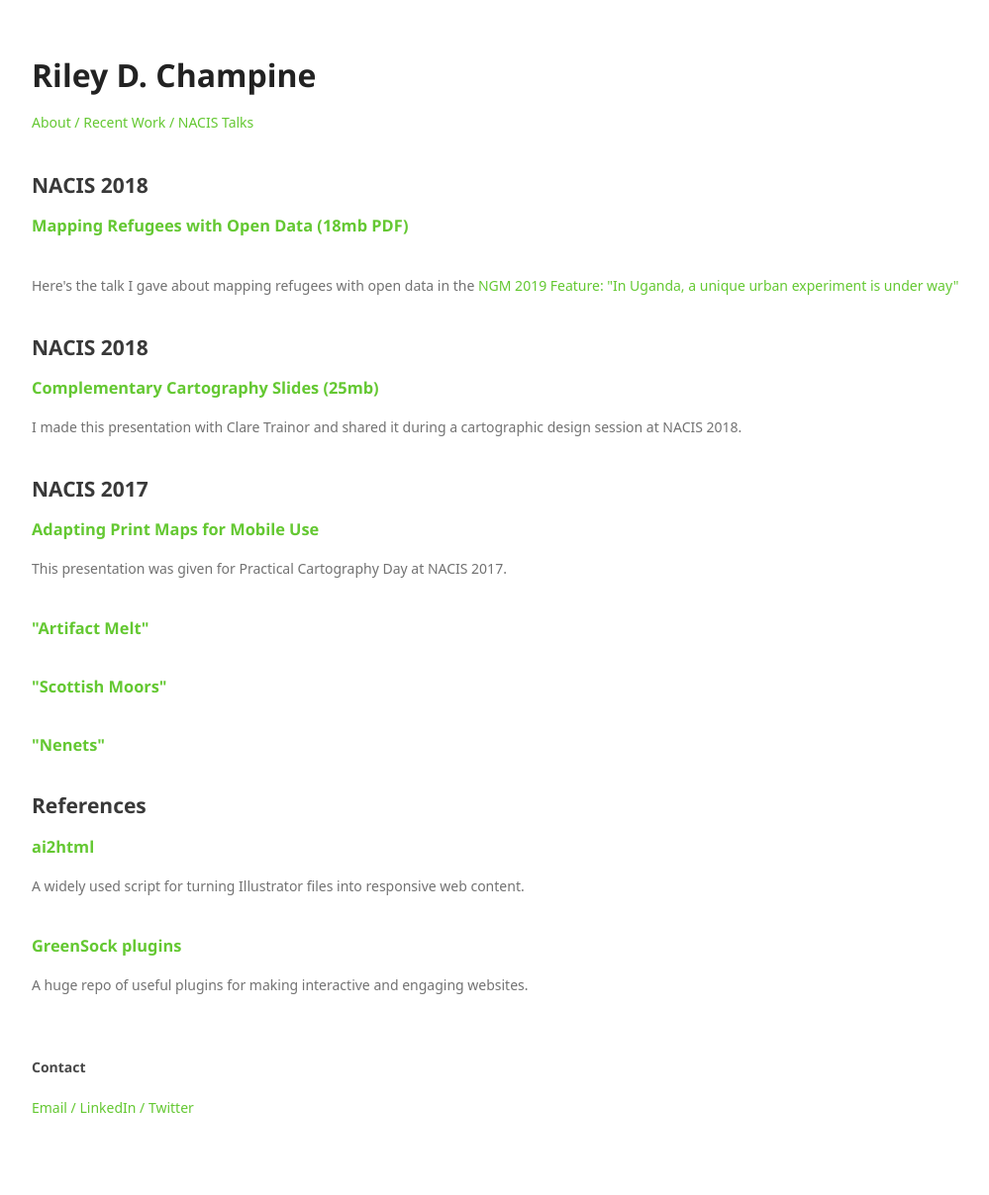
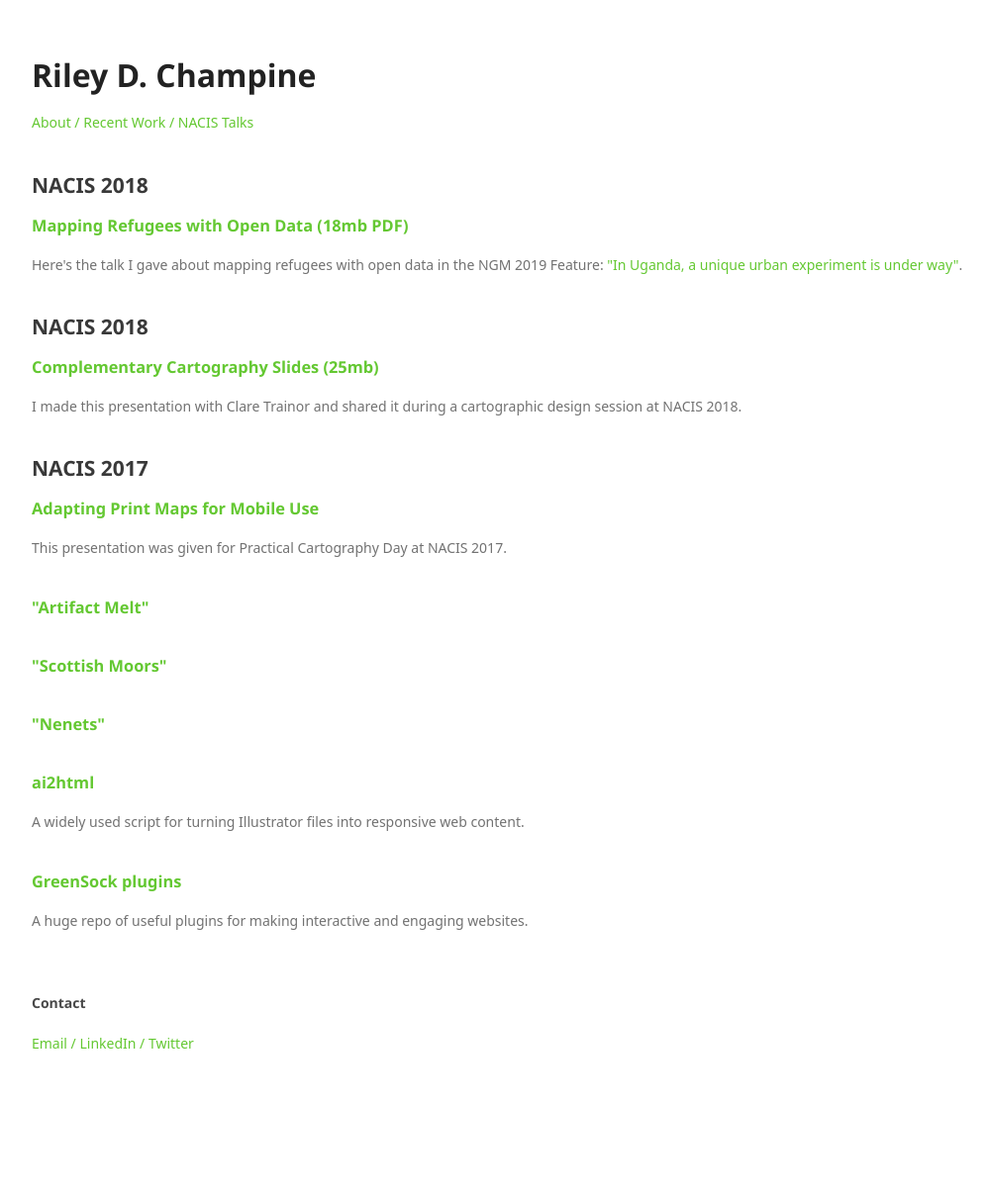
Before and after one commit to rileydchampine/rileydchampine.github.io, a Jekyll site: the page built from nacis.html, in a window 1280 px wide. Shown: the whole page at 99% size, without its empty margins (26-1025 px from the left). Built offline with Jekyll 4.4.1, drawn with Linux system fonts in a browser that asks for light colours; some web fonts are replaced; after the commit the page ends 1143 px from its top, so only the background shows below that.

Commit message:
Update nacis.html

```diff
--- a/nacis.html
+++ b/nacis.html
@@ -7,10 +7,8 @@ title: RDC // NACIS Talks
         <h2>NACIS 2018</h2>
         <div>
               <h3><a href="RileyDChampine_OpenData_NACIS2019.pdf">Mapping Refugees with Open Data (18mb PDF)</a></h3>
-
-                <br>
                 <div>
-                <p>Here's the talk I gave about mapping refugees with open data in the <a href="https://www.nationalgeographic.com/magazine/2019/04/how-bidibidi-uganda-refugee-camp-became-city/">NGM 2019 Feature: "In Uganda, a unique urban experiment is under way"</a></p>
+                <p>Here's the talk I gave about mapping refugees with open data in the NGM 2019 Feature: <a href="https://www.nationalgeographic.com/magazine/2019/04/how-bidibidi-uganda-refugee-camp-became-city/">"In Uganda, a unique urban experiment is under way"</a>.</p>
                 <br>
 
 
@@ -44,8 +42,6 @@ title: RDC // NACIS Talks
               <h3><a href="http://www.nationalgeographic.com/magazine/2017/10/nenets-yamal-herders-energy-development/">"Nenets"</a></h3>
                 <br>
         </div>
-
-        <h2>References</h2>
         <div>
               <h3><a href="http://ai2html.org/">ai2html</a></h3>
               <p>A widely used script for turning Illustrator files into responsive web content.</p>
```
